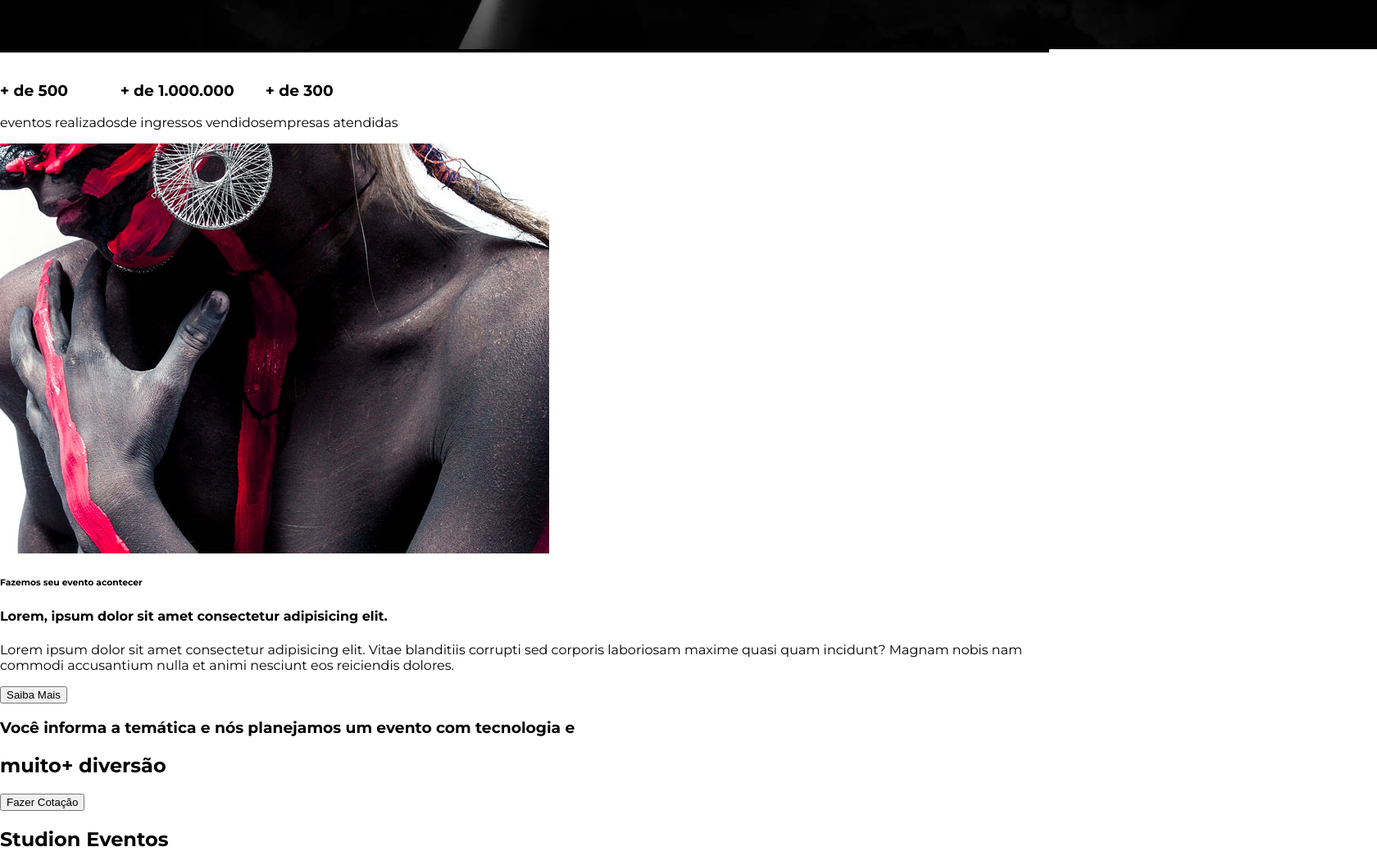
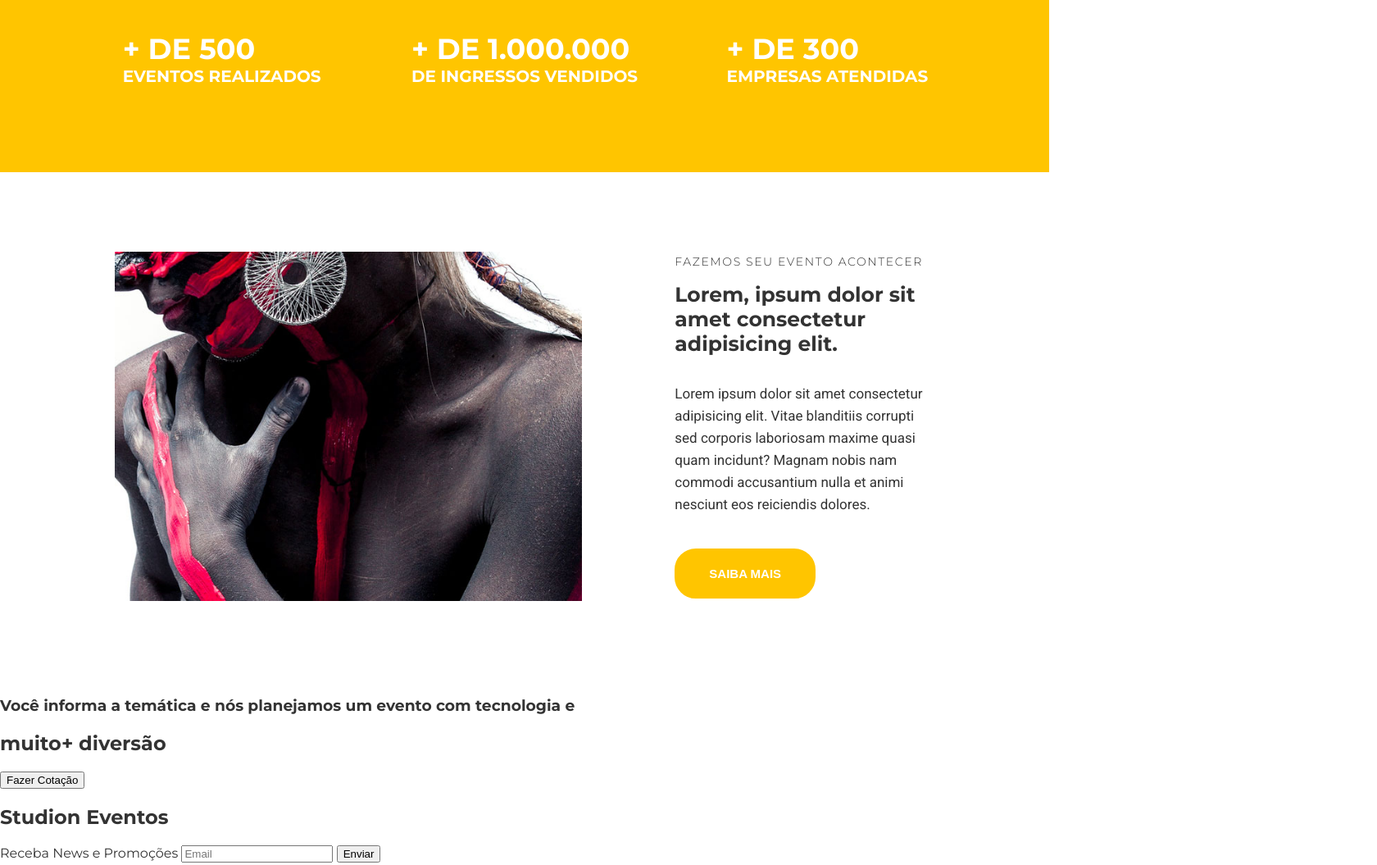
Before and after one commit to vivianbrt/studion, a website: page src/index.html in a window 1280 px wide. Shown: the part 763-1818 px from the top of the page at 82% size, 1680 px wide, since content can reach past the window. Drawn offline with Linux system fonts and the light colour scheme.

Commit message:
feat(main) implemented main styles

```diff
--- a/src/index.html
+++ b/src/index.html
@@ -9,6 +9,7 @@
 
     <body>
         <nav class="navbar">
+         <div class="container navbar__container">
         <h1 class="logo-studion">
             Studi<span class="copy--primary">on</span>
             <span class="logo-studion__subtitle">Eventos</span>
@@ -40,6 +41,7 @@
                 </a>
             </li>
         </ul>
+         </div>
         </nav>
 
         <header>
@@ -63,21 +65,36 @@
         </header>
 
         <main>
-            <section>
-                <ul>
-                    <li><h3>+ de 500 </h3>eventos realizados</li>
-                    <li><h3>+ de 1.000.000 </h3>de ingressos vendidos</li>
-                    <li><h3>+ de 300 </h3> empresas atendidas</li>
+            <section id="counter">
+                <ul class="container counter__container">
+                    <li>
+                        <h3>
+                            + de 500
+                        <small>eventos realizados</small>
+                    </h3>
+                </li>
+                    <li>
+                        <h3>
+                        + de 1.000.000
+                        <small>de ingressos vendidos</small>
+                    </h3>
+                    </li>
+                    <li>
+                        <h3>
+                        + de 300
+                        <small>empresas atendidas</small>
+                    </h3>
+                    </li>
                 </ul>
             </section>
 
-            <section>
-                <div>
-                    <img src="./images/institutional.jpg" />
+            <section class="container institutional">
+                <img class="institutional__image" src="./images/institutional.jpg" alt="Studion institutional"/>
+                <div class="institutional__copy">
                     <h6>Fazemos seu evento acontecer</h6>
                     <h4>Lorem, ipsum dolor sit amet consectetur adipisicing elit.</h4>
                     <p>Lorem ipsum dolor sit amet consectetur adipisicing elit. Vitae blanditiis corrupti sed corporis laboriosam maxime quasi quam incidunt? Magnam nobis nam commodi accusantium nulla et animi nesciunt eos reiciendis dolores.</p>
-                    <button>Saiba Mais</button>
+                    <button class="btn btn--institutional">Saiba Mais</button>
                 </div>
             </section>
 
--- a/src/style.css
+++ b/src/style.css
@@ -1,4 +1,4 @@
-@import url('https://fonts.googleapis.com/css2?family=Montserrat:wght@300;400;700;900&display=swap');
+@import url('https://fonts.googleapis.com/css2?family=Montserrat:wght@300;400;500;700;900&family=Roboto&display=swap');
 
 * {
     box-sizing: border-box;
@@ -7,8 +7,21 @@
 :root {
     font-family: 'Montserrat', sans-serif;
     font-size: 16px;
+    --color-copy: #333;
     --color-primary: #ffc500;
     --default-padding: 1rem;
+    color: var(--color-copy)
+}
+
+header,
+main,
+footer {
+    overflow-x: hidden;
+}
+
+.container {
+    max-width: 1140px;
+    margin: 0 auto;
 }
 
 body {
@@ -25,18 +38,21 @@
 .navbar {
     position: fixed;
     z-index: 1;
+    top: 0;
+    left: 0;
+    width: 100%;
+    background-color: #000;
+    color: #fff;
+}
+
+.navbar__container {
     display: grid;
     grid-template-columns: 1fr 9fr;
     align-items: center;
-    top: 0;
-    left: 0;
 
     width: 100vw;
     height: 7.75rem;
     padding: 0 1rem;
-
-    background-color: #000;
-    color: #fff;
 }
 
 .navbar__links {
@@ -85,7 +101,7 @@
 
 .slide {
     position: relative;
-    /*height: calc(100vh - 7.75rem);*/
+    height: calc(87vh - 7.75rem);
 }
 
 .slide__backgroud-image {
@@ -127,14 +143,80 @@
     background: unset;
     font-size: 0.9375rem;
     font-weight: 700;
-    text-transform: uppercase;
+    text-transform: uppercase; /*CAPS LOCK*/
     transition: 0.5s all ease; /*The element 'transition' control the animations between changes of property. First value: time of transition between the value of an property to the other. Second value: what do you want to transitionate. Third value: curve of animation.*/
 }
 
-.btn:hover,
+.btn:hover, /*hover state is an initial state for an element*/
 .btn:active,
-.btn:focus /*separate by comma to apply the same code to multiple HTML elements at the same time*/ {
+.btn:focus,
+.btn--institutional /*separate by comma to apply the same code to multiple HTML elements at the same time*/ {
 border-color: var(--color-primary);
 background-color: var(--color-primary);
 color: #fff;
 }
+
+#counter {
+    background-color: var(--color-primary);
+    color: #fff;
+    text-transform: uppercase;
+}
+
+.counter__container {
+    display: grid;
+    grid-template-columns: repeat(auto-fill, minmax(300px, 1fr));
+    place-items: center;
+    padding: 4.375rem 1rem;
+}
+
+.counter__container h3 {
+    font-size: 2.1875rem;
+}
+
+.counter__container h3 small {
+    display: block;
+    font-size: 1.25rem;
+}
+
+.institutional {
+    display: grid;
+    grid-template-columns: 2fr 1fr;
+    gap: 3.125rem;
+    align-items: center;
+    padding: 4.375rem;
+}
+
+.institutional__image {
+    max-width: 570px;
+}
+
+.institutional__copy {
+    padding: 1.875rem 0;
+}
+
+.institutional__copy h6 {
+    font-size: 0.875rem;
+    font-weight: 300;
+    letter-spacing: 0.1rem;
+    text-transform: uppercase;
+    margin: 0;
+}
+
+.institutional__copy h4 {
+    font-size: 1.5625rem;
+    margin-top: 1rem;
+}
+
+.institutional p {
+    font-family: 'roboto', 'sans-serif';
+    font-size: 1.0625rem;
+    line-height: 1.6875rem;
+    margin-bottom: 0;
+    margin-bottom: 2.5rem;
+}
+
+.btn--institutional:hover {
+    color: var(--color-copy);
+    background: unset;
+    box-shadow: 0 1rem 1rem #0006;
+}
```
